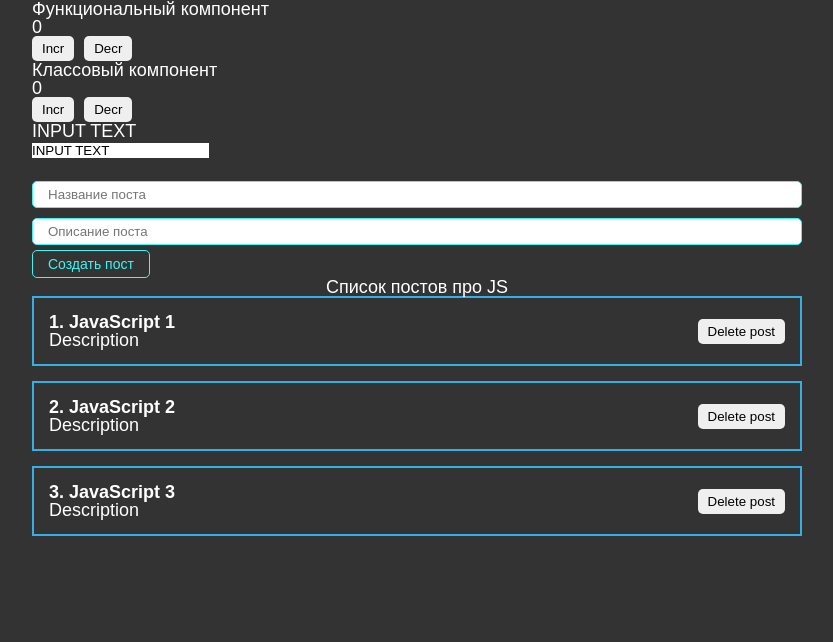
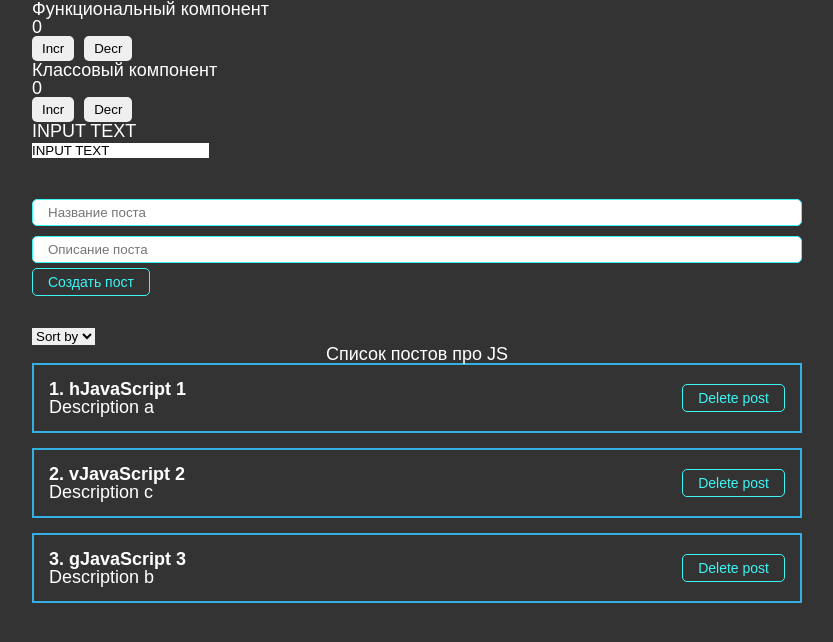
Before and after one commit to alexdubovtsev/ReactApp, a React (Create React App) app: page / in a window 1280 px wide. Shown: the top 642 px of the page, without its empty margins (223-1056 px from the left). Built offline with nearby package versions, Linux system fonts and the light colour scheme.

Commit message:
Add createPost + removePost functions

```diff
--- a/src/App.js
+++ b/src/App.js
@@ -2,10 +2,10 @@
 import ClassCounter from "./Components/ClassCounter";
 import Counter from "./Components/Counter";
 import Input from "./Components/Input";
+import PostList from "./Components/PostList";
 import PostItem from "./Components/PostItem";
-import PostList from "./Components/PostList";
-import MyButton from "./Components/UI/button/MyButton";
-import MyInput from "./Components/UI//input/MyInput";
+import PostForm from "./Components/PostForm";
+import MySelect from "./Components/UI/select/MySelect";
 
 import "./Styles/App.css";
 
@@ -24,25 +24,31 @@
 function App() {
   // Состояние с массивом постов
   const [posts, setPosts] = useState([
-    { id: 1, title: "JavaScript 1", body: "Description" },
-    { id: 2, title: "JavaScript 2", body: "Description" },
-    { id: 3, title: "JavaScript 3", body: "Description" },
+    { id: 1, title: "hJavaScript 1", body: "Description a" },
+    { id: 2, title: "vJavaScript 2", body: "Description c" },
+    { id: 3, title: "gJavaScript 3", body: "Description b" },
   ]);
 
-  const [post, setPost] = useState({
-    title: "",
-    body: "",
-  });
+  // Делаем обратный вызов (колбэк), тк внутри дочернего компонента мы не имеем доступ к состоянию родительского
+  // На вход получаем новый пост, передаваемый в компоненте PostForm
+  const createPost = (newPost) => {
+    setPosts([...posts, newPost]);
+  };
+
+  const removePost = (post) => {
+    setPosts(posts.filter((p) => p.id !== post.id));
+  };
+
+  const [selectedSort, setSelectedSort] = useState("");
+
+  const sortPosts = (sort) => {
+    setSelectedSort(sort);
+    // Состояния напрямую изменять нельзя, поэтому развернем посты в новый массив и отсортируем его
+    setPosts([...posts].sort((a, b) => a[sort].localeCompare(b[sort])))
+  }
 
   const bodyInputRef = useRef(); // есть единственное поле current - ДОМ-элемент
   // console.log(bodyInputRef.current.value);
-
-  const addNewPost = (e) => {
-    e.preventDefault(); // отменяем обновление после нажатия кнопки
-    setPosts([...posts, {...post, id: Date.now()}]); // Не изменяем состояние напрямую, а вызываем функцию setPosts и передаем старый массив + новый пост
-    // Обнуляем состояния
-    setPost({title: "",body: "",})
-  };
 
   return (
     <div className="App">
@@ -51,26 +57,29 @@
         <ClassCounter />
         <Input />
         <br />
-        <form>
-          {/* Управляемый компонент */}
-          <MyInput
-            // Разворачиваем старый пост со всеми полями, но перезаписываем title
-            onChange={(e) => setPost({...post, title: e.target.value})}
-            value={post.title}
-            type="text"
-            placeholder="Название поста"
+        <br />
+        <PostForm create={createPost} />
+        <hr style={{ margin: "15px 0" }} />
+        <MySelect
+          value={selectedSort}
+          // в качестве OnChange будем вызывать sortPorts и передавать то, что приходит из селекта (выбранная пользователем сортировка )
+          onChange={sortPosts}
+          defaultValue="Sort by"
+          options={[
+            { value: "title", name: "title" },
+            { value: "body", name: "body" },
+          ]}
+        ></MySelect>
+        {/* Условная отрисовка */}
+        {posts.length ? (
+          <PostList
+            remove={removePost}
+            posts={posts}
+            title={"Список постов про JS"}
           />
-          <MyInput
-            onChange={(e) => setPost({...post, body: e.target.value})}
-            value={post.body}
-            type="text"
-            placeholder="Описание поста"
-          />
-          {/* Неуправляемый компонент */}
-          {/* <MyInput ref={bodyInputRef} type="text" placeholder="Описание поста" /> */}
-          <MyButton onClick={addNewPost}>Создать пост</MyButton>
-        </form>
-        <PostList posts={posts} title={"Список постов про JS"} />
+        ) : (
+          <h1 style={{ textAlign: "center" }}>Посты не найдены</h1>
+        )}
       </div>
     </div>
   );
--- /dev/null
+++ b/src/Components/PostForm.jsx
@@ -0,0 +1,49 @@
+import React, { useState } from "react";
+import MyButton from "./UI/button/MyButton";
+import MyInput from "./UI//input/MyInput";
+
+const PostForm = ({ create }) => {
+
+  const [post, setPost] = useState({
+    title: "",
+    body: "",
+  });
+
+  // Пропсы передаются сверху вниз от Родителя к Ребенку, поэтому от родителя передадим функцию-колбэк. На вход принимается пост, который добавляется в массив. Функция вызовется в дочернем компоненте, и пост попадет в массив
+  const addNewPost = (e) => {
+    e.preventDefault(); // отменяем обновление после нажатия кнопки
+    // setPosts([...posts, { ...post, id: Date.now() }]); // Не изменяем состояние напрямую, а вызываем функцию setPosts и передаем старый массив + новый пост
+
+    const newPost = {
+      ...post,
+      id: Date.now(),
+    };
+    create(newPost);
+    // Обнуляем состояния
+    setPost({ title: "", body: "" });
+  };
+
+  return (
+    <form>
+      {/* Управляемый компонент */}
+      <MyInput
+        // Разворачиваем старый пост со всеми полями, но перезаписываем title
+        onChange={(e) => setPost({ ...post, title: e.target.value })}
+        value={post.title}
+        type="text"
+        placeholder="Название поста"
+      />
+      <MyInput
+        onChange={(e) => setPost({ ...post, body: e.target.value })}
+        value={post.body}
+        type="text"
+        placeholder="Описание поста"
+      />
+      {/* Неуправляемый компонент */}
+      {/* <MyInput ref={bodyInputRef} type="text" placeholder="Описание поста" /> */}
+      <MyButton onClick={addNewPost}>Создать пост</MyButton>
+    </form>
+  );
+};
+
+export default PostForm;
--- a/src/Components/PostItem.jsx
+++ b/src/Components/PostItem.jsx
@@ -1,4 +1,6 @@
 import React, { useState } from "react";
+import MyButton from "./UI/button/MyButton";
+
 const PostItem = (props) => {
   // Компонент может принимать входные данные - props
 
@@ -12,7 +14,9 @@
         <div>{props.post.body}</div>
       </div>
       <div className="btns">
-        <button className="btn">Delete post</button>
+        <MyButton onClick={() => props.remove(props.post)} className="btn">
+          Delete post
+        </MyButton>
       </div>
     </div>
   );
--- a/src/Components/PostList.jsx
+++ b/src/Components/PostList.jsx
@@ -1,19 +1,20 @@
 import React, { useState } from "react";
 import PostItem from "./PostItem";
 
-const PostList = ({posts, title}) => {
+const PostList = ({posts, title, remove}) => {
 
   return (
     <div>
       <h1 style={{ textAlign: "center" }}>{title}</h1>
-      {/* Компоненты с пропсами - можно передавать различные данные*/}
+      {/* Компоненты с пропсами - можно передавать различные данные/парметры извне */}
       {/* <PostItem post={{ id: 1, title: "JavaScript", body: "Description" }} /> */}
 
       {/* Обращаемся к списку постов, вызывая map, и передаем колбек, где каждый объект массива преобразовываем в РЕАКТ-элемент*/}
       {posts.map((post, index) => (
         // для каждого поста отрисовываем item, и как props передаем объект
         // При создании списков нужно указывать ключ с уникальным значением (id используемого (измененного) объекта)
-        <PostItem number={index + 1} post={post} key={post.id} />
+        // Функция remove дальше передаем как пропс
+        <PostItem remove={remove} number={index + 1} post={post} key={post.id} />
       ))}
     </div>
   );
--- a/src/Components/UI/input/MyInput.jsx
+++ b/src/Components/UI/input/MyInput.jsx
@@ -1,7 +1,7 @@
 import React, { useState } from "react";
 import classes from './MyInput.module.css';
 
-const MyInput = (props, ref) => {
+const MyInput = (props) => {
 
   return (
     <input {...props} className={classes.myInput} />
--- /dev/null
+++ b/src/Components/UI/select/MySelect.jsx
@@ -0,0 +1,21 @@
+import React, { useState } from "react";
+
+const MySelect = ({ options, defaultValue, value, onChange }) => {
+  return (
+    // Реализуем Двустороннее связывание и сделаем компонент управляемым: OnChange - чтобы следить за изменением значения внутри селекта
+    <select value={value} onChange={(event) => onChange(event.target.value)}>
+
+      {/* передаем не сам ивент, а выбранное значение */}
+      <option disabled value="">
+        {defaultValue}
+      </option>
+      {options.map((option) => (
+        <option key={option.value} value={option.value}>
+          {option.name}
+        </option>
+      ))}
+    </select>
+  );
+};
+
+export default MySelect;
```
